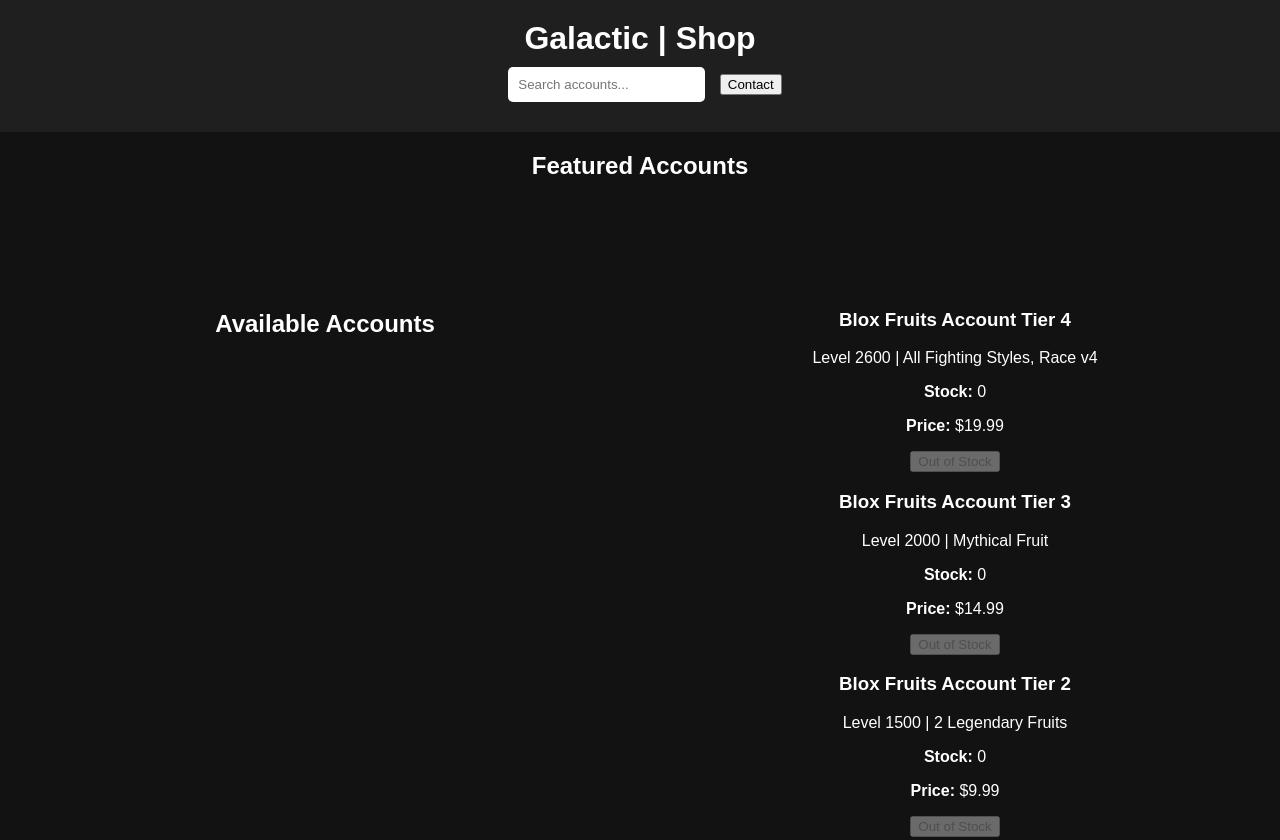
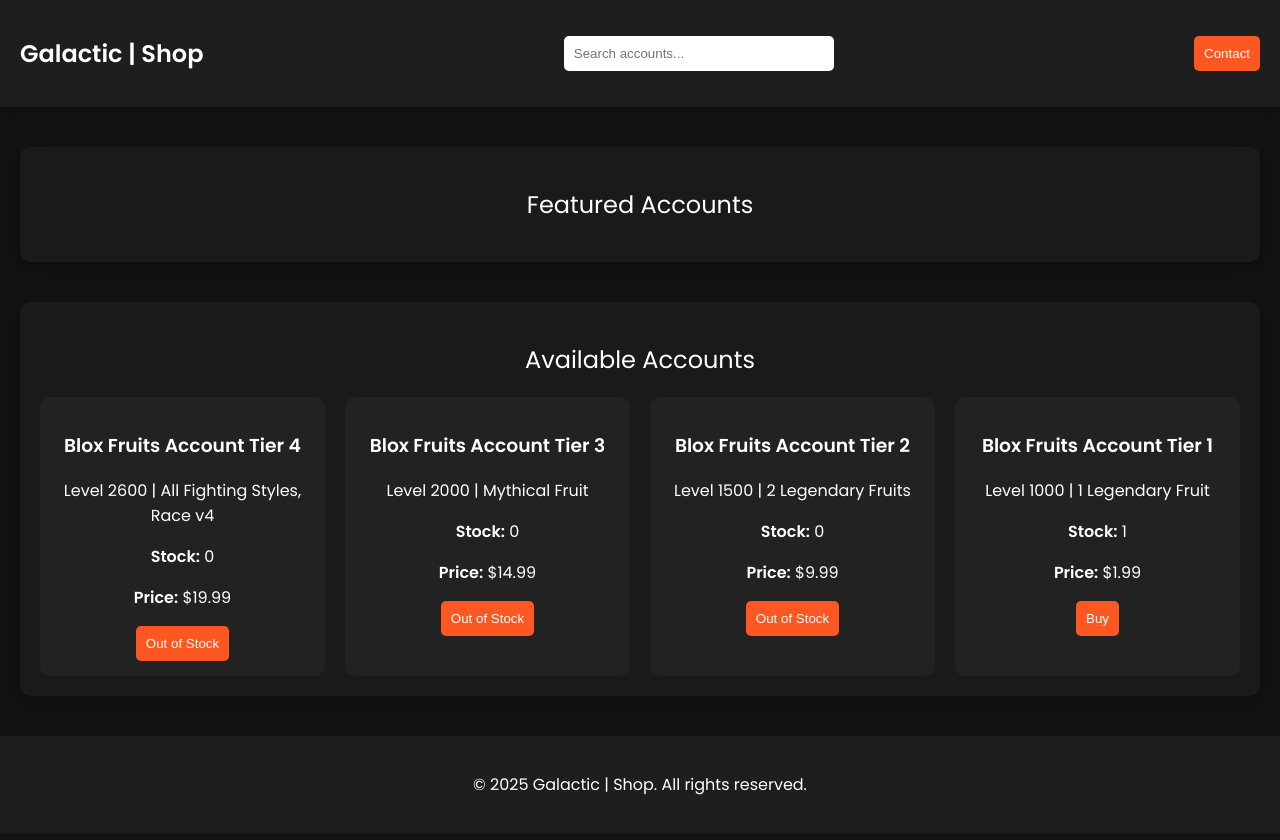
Before and after one commit to xonae-x/GALACTIC-SHOP, a plain HTML site: page index.html in a window 1280 px wide. Shown: the top 840 px of the page. Drawn offline with Linux system fonts and the light colour scheme.

Commit message:
Update styles.css

```diff
--- a/styles.css
+++ b/styles.css
@@ -1,59 +1,82 @@
+/* styles.css */
 body {
-    font-family: Arial, sans-serif;
-    background-color: #121212;
-    color: white;
+    font-family: 'Poppins', sans-serif;
     margin: 0;
     padding: 0;
-    text-align: center;
+    background-color: #121212;
+    color: #fff;
 }
 
 header {
-    background-color: #1f1f1f;
+    display: flex;
+    justify-content: space-between;
+    align-items: center;
     padding: 20px;
+    background: #1e1e1e;
+    box-shadow: 0px 4px 10px rgba(0, 0, 0, 0.2);
 }
 
 h1 {
-    margin: 0;
+    font-weight: 600;
+    font-size: 24px;
 }
 
-input, select {
+#search {
     padding: 10px;
-    margin: 10px;
+    width: 250px;
+    border: none;
     border-radius: 5px;
-    border: none;
-}
-
-main {
-    padding: 20px;
 }
 
 section {
-    margin-bottom: 30px;
+    max-width: 1200px;
+    margin: 40px auto;
+    padding: 20px;
+    background: #1a1a1a;
+    border-radius: 10px;
+    box-shadow: 0px 5px 15px rgba(0, 0, 0, 0.3);
 }
 
-#account-list, #featured-list {
-    display: grid;
-    grid-template-columns: repeat(auto-fit, minmax(200px, 1fr));
-    gap: 20px;
-    padding: 20px;
+h2 {
+    text-align: center;
+    font-weight: 400;
+    margin-bottom: 20px;
 }
 
-.account-item {
-    background-color: #1f1f1f;
+#accounts, #featured-list {
+    display: grid;
+    grid-template-columns: repeat(auto-fit, minmax(250px, 1fr));
+    gap: 20px;
+}
+
+.account-card {
+    background: #222;
     padding: 15px;
     border-radius: 10px;
-    box-shadow: 0 0 10px rgba(255, 255, 255, 0.1);
+    text-align: center;
+    transition: transform 0.3s ease;
 }
 
-.buy-button {
-    background-color: #ff9800;
-    color: white;
+.account-card:hover {
+    transform: scale(1.05);
+}
+
+button {
+    background: #ff5722;
+    color: #fff;
+    padding: 10px;
     border: none;
-    padding: 10px 15px;
     border-radius: 5px;
     cursor: pointer;
 }
 
-.buy-button:hover {
-    background-color: #e68900;
+button:hover {
+    background: #e64a19;
 }
+
+footer {
+    text-align: center;
+    padding: 20px;
+    background: #1e1e1e;
+    margin-top: 40px;
+}
```
